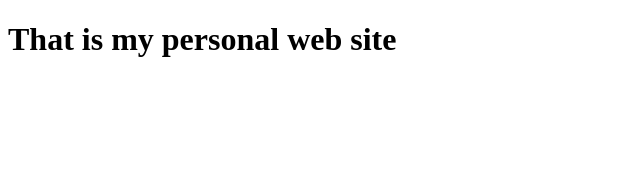
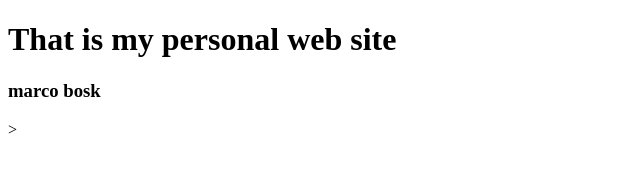
Before and after one commit to mbosk/mbosk.github.io, a plain HTML site: page index.html in a window 1280 px wide. Shown: the whole page, without its empty margins (0-640 px from the left). Drawn offline with Linux system fonts and the light colour scheme.

Commit message:
Adding h3

```diff
--- a/index.html
+++ b/index.html
@@ -8,5 +8,6 @@
 </head>
 <body>
     <h1>That is my personal web site</h1>
+    <h3>marco bosk</h3>>
 </body>
 </html>
```
